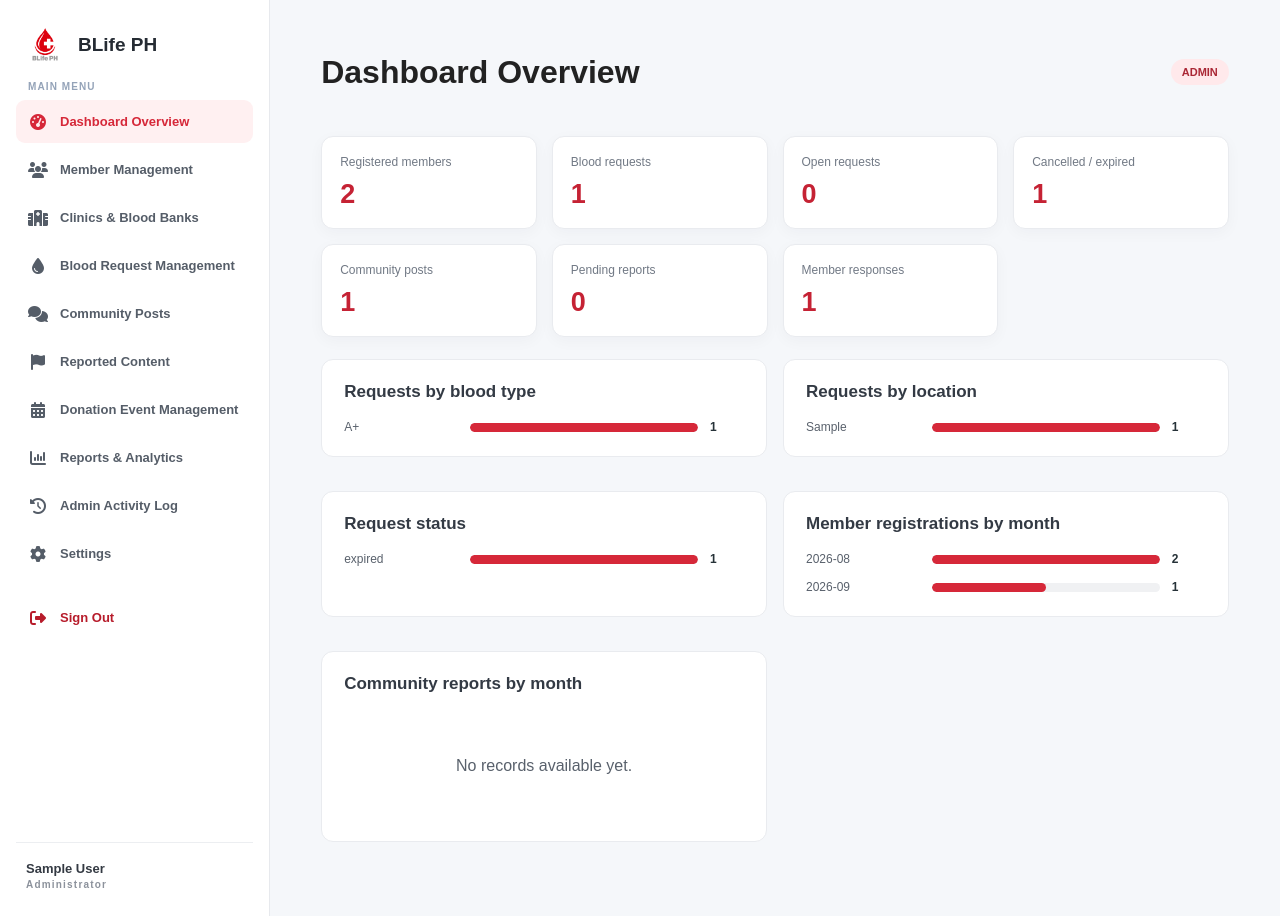
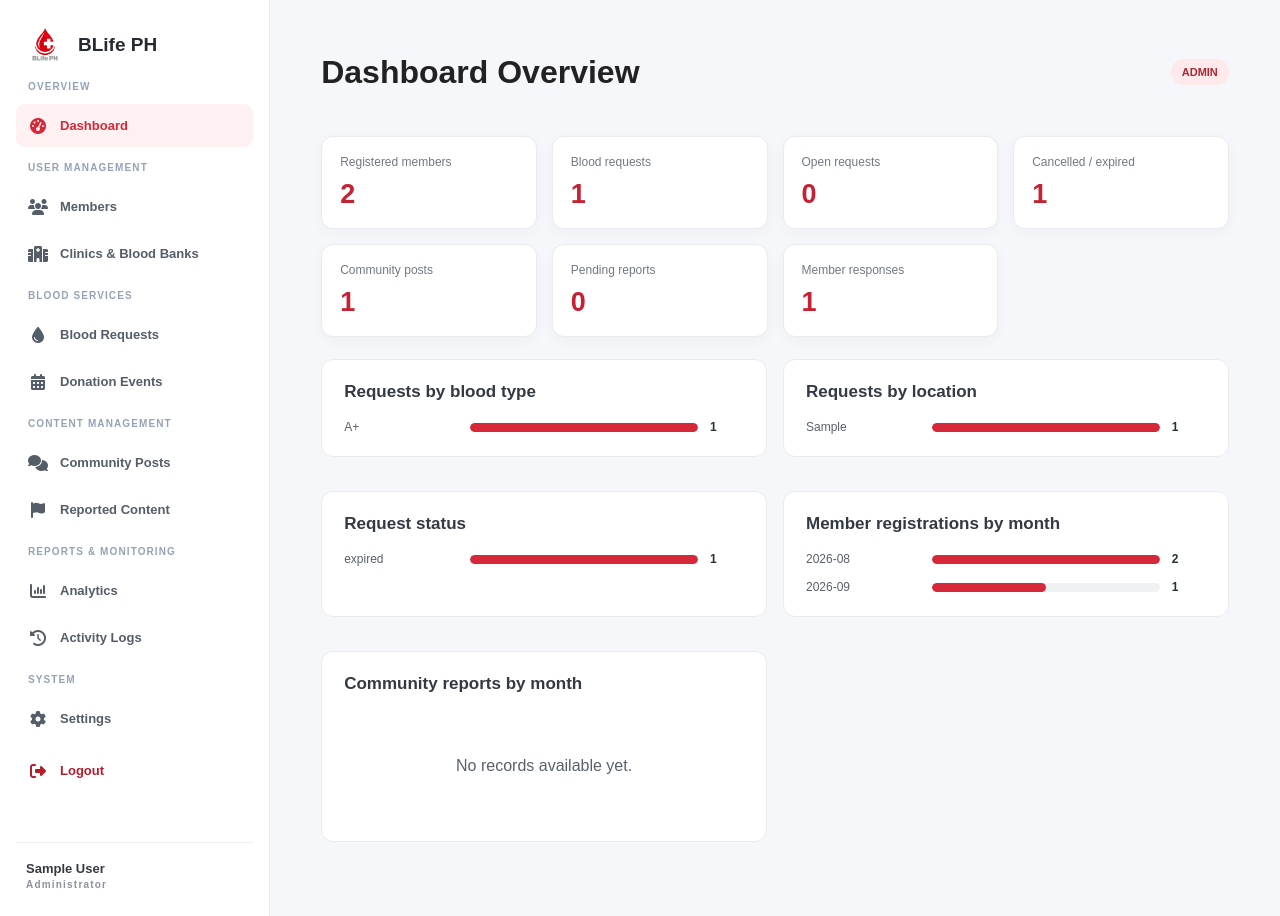
Before and after one commit to John8bits/BloodDonationSite, a PHP site: page /admin/dashboard.php in a window 1280 px wide. Run offline with PHP 8.4, Linux system fonts and the light colour scheme; the visitor is signed in with stand-in values (Sample User, id 1); data comes from the database, SQL or seed files in the repository; tables that the repository leaves empty hold one stand-in row (values such as "Sample post"); some libraries are stand-ins or nearby versions.

Commit message:
Improve admin and clinic sidebar labels, navigation grouping, and icons

```diff
--- a/admin/dashboard.php
+++ b/admin/dashboard.php
@@ -48,6 +48,13 @@ $sections = [
     'analytics' => 'Reports & Analytics',
     'activity' => 'Admin Activity Log',
     'settings' => 'Settings'
+];
+$sidebarGroups = [
+    'Overview' => ['overview' => 'Dashboard'],
+    'User Management' => ['members' => 'Members', 'clinics' => 'Clinics & Blood Banks'],
+    'Blood Services' => ['requests' => 'Blood Requests', 'events' => 'Donation Events'],
+    'Content Management' => ['posts' => 'Community Posts', 'reports' => 'Reported Content'],
+    'Reports & Monitoring' => ['analytics' => 'Analytics', 'activity' => 'Activity Logs']
 ];
 if (!isset($sections[$currentPage])) {
     $currentPage = 'overview';
@@ -378,9 +385,11 @@ $showEventCreateAction = $currentPage === 'events' && $schema['event_fields'] &&
     <aside class="admin-sidebar" id="adminSidebar">
         <a class="admin-brand" href="dashboard.php"><img src="../images/BlifePH_no_bg.png" alt=""><span>BLife
                 PH</span></a>
-        <p class="admin-sidebar-section-label">Main Menu</p>
         <nav aria-label="Admin navigation">
-            <?php foreach ($sections as $key => $label): ?>
+            <?php foreach ($sidebarGroups as $groupLabel => $links): ?>
+                <div class="admin-nav-group">
+                    <p class="admin-sidebar-section-label"><?= admin_h($groupLabel) ?></p>
+                    <?php foreach ($links as $key => $label): ?>
                         <a href="dashboard.php?page=<?= admin_h($key) ?>" class="<?= $currentPage === $key ? 'active' : '' ?>"
                             <?= $currentPage === $key ? 'aria-current="page"' : '' ?>>
                             <i class="admin-nav-icon fa-solid <?= admin_h([
@@ -393,7 +402,15 @@ $showEventCreateAction = $currentPage === 'events' && $schema['event_fields'] &&
                             <?php if ($key === 'reports' && $stats['reports'] > 0): ?><b><?= (int) $stats['reports'] ?></b><?php endif; ?>
                         </a>
                     <?php endforeach; ?>
-            <a href="../logout.php" class="admin-logout"><i class="admin-nav-icon fa-solid fa-right-from-bracket" aria-hidden="true"></i><span class="admin-nav-label">Sign Out</span></a>
+                </div>
+            <?php endforeach; ?>
+            <div class="admin-nav-group admin-nav-system-group">
+                <p class="admin-sidebar-section-label">System</p>
+                <a href="dashboard.php?page=settings" class="<?= $currentPage === 'settings' ? 'active' : '' ?>" <?= $currentPage === 'settings' ? 'aria-current="page"' : '' ?>>
+                    <i class="admin-nav-icon fa-solid fa-gear" aria-hidden="true"></i><span class="admin-nav-label">Settings</span>
+                </a>
+                <a href="../logout.php" class="admin-logout"><i class="admin-nav-icon fa-solid fa-right-from-bracket" aria-hidden="true"></i><span class="admin-nav-label">Logout</span></a>
+            </div>
         </nav>
         <div class="admin-sidebar-user">
             <span><?= admin_h($adminName ?: 'Administrator') ?></span><small>Administrator</small>
--- a/assets/dashb.css
+++ b/assets/dashb.css
@@ -288,7 +288,12 @@ table.admin-table th {
 
 .admin-sidebar nav {
     display: grid;
-    gap: 5px;
+    gap: 14px;
+}
+
+.admin-nav-group {
+    display: grid;
+    gap: 4px;
 }
 
 .admin-sidebar-section-label {
@@ -343,7 +348,7 @@ table.admin-table th {
 }
 
 .admin-sidebar nav .admin-logout {
-    margin-top: 16px;
+    margin-top: 5px;
     color: #b71c2b;
 }
 
```
Also changed, not shown: assets/clinic-dashboard.css (+6 -4 lines), clinic/dashboard.php (+19 -2 lines). Lines whose indentation alone changed are shown as unchanged.
